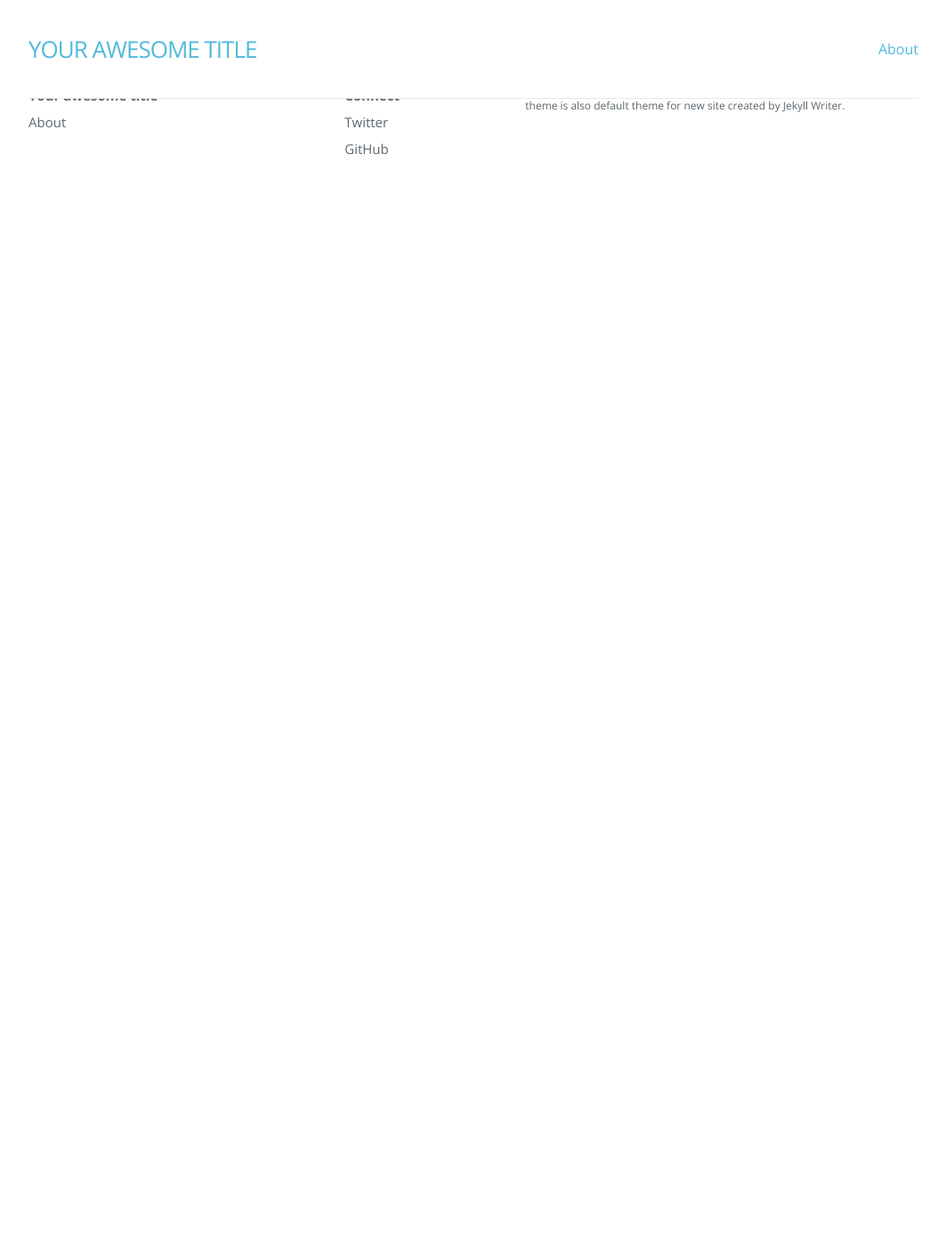
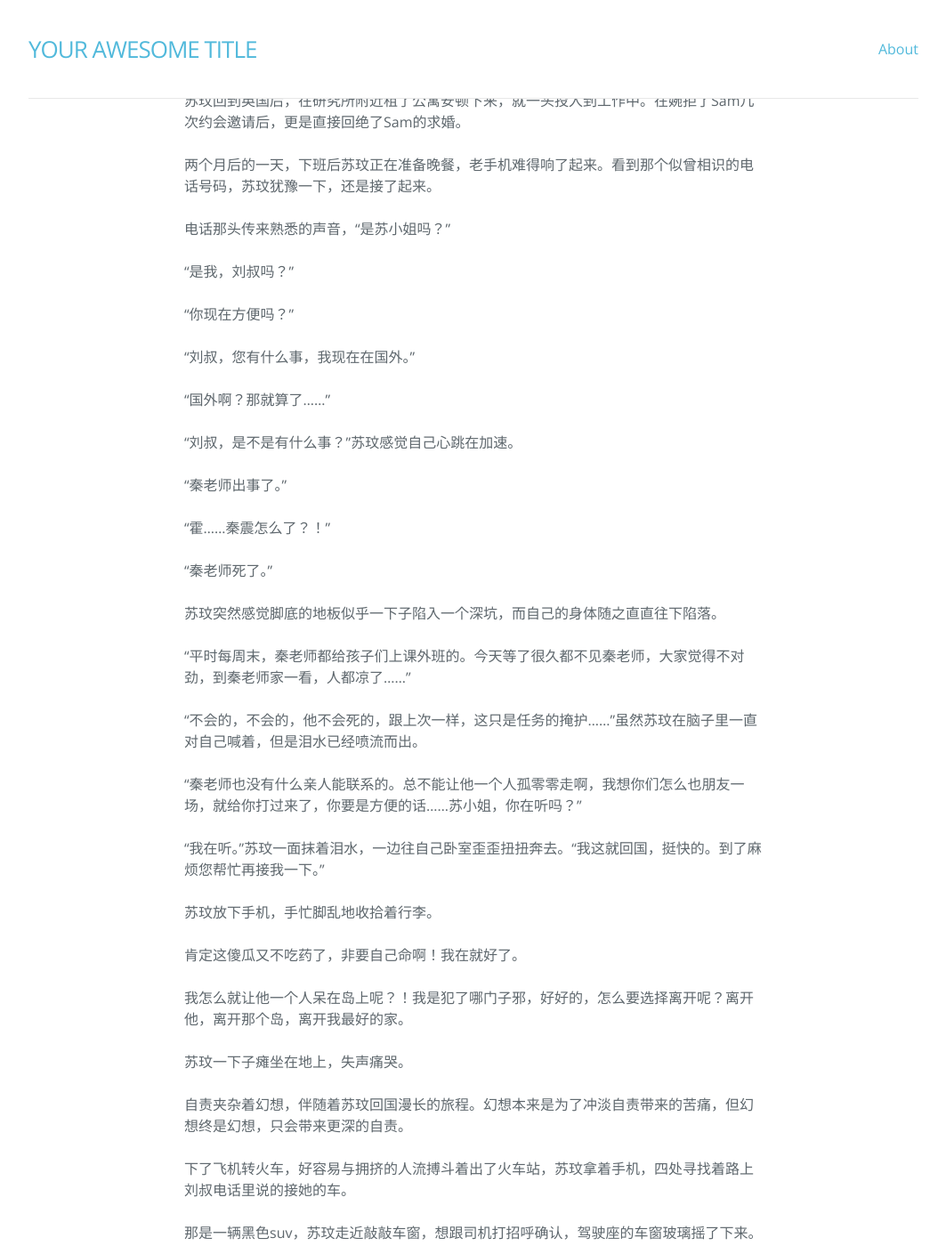
Before and after one commit to 512song/guzi, a Jekyll site: the page built from _posts/2021-03-22-孤子.md, in a window 1280 px wide and 1400 px high, scrolled down 2635 px. Shown: the whole window at 89% size, without its empty margins (108-1171 px from the left). Built offline with Jekyll 4.4.1, drawn with Linux system fonts in a browser that asks for light colours; nearby versions of some CDN libraries; before the commit the page ends 2885 px from its top, so only the background shows below that; some of the changed text lies outside the part shown.

Commit message:
Update 孤子

```diff
--- a/_posts/2021-03-22-孤子.md
+++ b/_posts/2021-03-22-孤子.md
@@ -7,12 +7,12 @@ tags: ''
 ## 目录
 ### 结局一
 1. 再见，我爱的人
-2.
+2. 归程
 3.
 4.
 
 
-## 1. 再见，我爱的人
+## 再见，我爱的人
 苏玟最终还是接受了与霍齐爱情无果的结局。
 
 自己前往伦敦洽谈书稿出版事务时，接受了赫德博士的加入心理学在人工智能应用研究小组邀请。
@@ -73,3 +73,70 @@ Lisa家的灯始终没有亮。霍齐就在楼下抬头注视了着黑黑的窗
 我爱的城市，我爱的人。
 
 再见，最爱我的人。
+
+## 归程
+
+苏玟回到英国后，在研究所附近租了公寓安顿下来，就一头投入到工作中。在婉拒了Sam几次约会邀请后，更是直接回绝了Sam的求婚。
+
+两个月后的一天，下班后苏玟正在准备晚餐，老手机难得响了起来。看到那个似曾相识的电话号码，苏玟犹豫一下，还是接了起来。
+
+电话那头传来熟悉的声音，“是苏小姐吗？”
+
+“是我，刘叔吗？”
+
+“你现在方便吗？”
+
+“刘叔，您有什么事，我现在在国外。”
+
+“国外啊？那就算了……”
+
+“刘叔，是不是有什么事？”苏玟感觉自己心跳在加速。
+
+“秦老师出事了。”
+
+“霍……秦震怎么了？！”
+
+“秦老师死了。”
+
+苏玟突然感觉脚底的地板似乎一下子陷入一个深坑，而自己的身体随之直直往下陷落。
+
+“平时每周末，秦老师都给孩子们上课外班的。今天等了很久都不见秦老师，大家觉得不对劲，到秦老师家一看，人都凉了……”
+
+“不会的，不会的，他不会死的，跟上次一样，这只是任务的掩护……”虽然苏玟在脑子里一直对自己喊着，但是泪水已经喷流而出。
+
+“秦老师也没有什么亲人能联系的。总不能让他一个人孤零零走啊，我想你们怎么也朋友一场，就给你打过来了，你要是方便的话……苏小姐，你在听吗？”
+
+“我在听。”苏玟一面抹着泪水，一边往自己卧室歪歪扭扭奔去。“我这就回国，挺快的。到了麻烦您帮忙再接我一下。”
+
+苏玟放下手机，手忙脚乱地收拾着行李。
+
+肯定这傻瓜又不吃药了，非要自己命啊！我在就好了。
+
+我怎么就让他一个人呆在岛上呢？！我是犯了哪门子邪，好好的，怎么要选择离开呢？离开他，离开那个岛，离开我最好的家。
+
+苏玟一下子瘫坐在地上，失声痛哭。
+
+自责夹杂着幻想，伴随着苏玟回国漫长的旅程。幻想本来是为了冲淡自责带来的苦痛，但幻想终是幻想，只会带来更深的自责。
+
+下了飞机转火车，好容易与拥挤的人流搏斗着出了火车站，苏玟拿着手机，四处寻找着路上刘叔电话里说的接她的车。
+
+那是一辆黑色suv，苏玟走近敲敲车窗，想跟司机打招呼确认，驾驶座的车窗玻璃摇了下来。苏玟呆住了，司机是一个她无比熟悉，却又完全意外的人。
+
+司机看了苏玟一眼，那厌恶的神情似乎不想再看第二眼，回一下头，示意她坐到后座，然后还没等苏玟坐稳，就发动了车辆。
+
+车高速而平稳地行驶着，许久之后，苏玟才怯生生地打破了沉默。
+“霍齐说的那个跟他同生共死，能用自己的命为对方顶风挡险的人是你。”
+
+司机点点头，可能怕低着头的苏玟看不到，加了一句：“互相的。”
+
+然后就是一路的沉默。
+
+到了县城医院，说了一声“谢谢”，苏玟开门下了车。
+
+“别臭美。跟你没半毛钱关系。”司机在苏玟身后说，语气冷漠，“他那人决定要做的事，没人拦得住。”
+
+见苏玟停下了脚步，司机似乎意犹未尽，又加了一句：“你不化妆，还是那么丑，从小就没有变过。”
+
+当在那个狭小的房间里见到霍齐的那一刻，苏玟最后一丝幻想也彻底破灭了。
+
+霍齐走的很平静，那应该也是他给自己最后的尊严，最后的体面。
```
